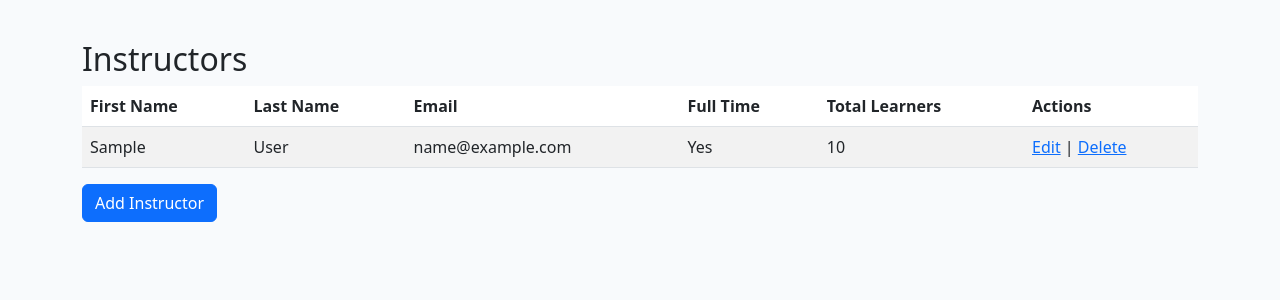
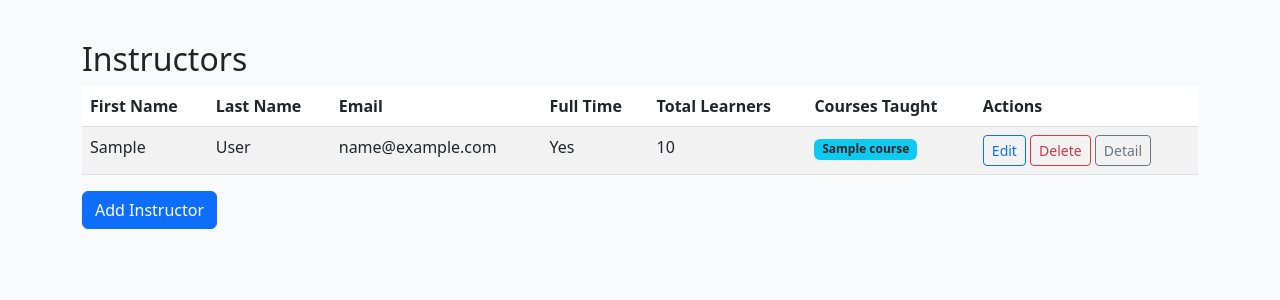
Before and after one commit to rafael-a-g-n/DjangoCRUD, a Django app: page /instructors/ in a window 1280 px wide. Shown: the part 56-356 px from the top of the page. Run offline with Django 4.2, Linux system fonts and the light colour scheme; tables that the repository leaves empty hold one stand-in row (values such as "Sample post").

Commit message:
Display courses taught by each instructor in list view with Bootstrap styling and detail link

```diff
--- a/crud/templates/crud/instructor_list.html
+++ b/crud/templates/crud/instructor_list.html
@@ -9,6 +9,7 @@
             <th>Email</th>
             <th>Full Time</th>
             <th>Total Learners</th>
+            <th>Courses Taught</th>
             <th>Actions</th>
         </tr>
     </thead>
@@ -21,8 +22,18 @@
             <td>{{ instructor.full_time|yesno:"Yes,No" }}</td>
             <td>{{ instructor.total_learners|default:0 }}</td>
             <td>
-                <a href="{% url 'crud:instructor_update' instructor.id %}">Edit</a> |
-                <a href="{% url 'crud:instructor_delete' instructor.id %}">Delete</a>
+                <ul class="list-unstyled mb-0">
+                {% for course in instructor.course_set.all %}
+                    <li><span class="badge bg-info text-dark">{{ course.name|escape }}</span></li>
+                {% empty %}
+                    <li><span class="text-muted">None</span></li>
+                {% endfor %}
+                </ul>
+            </td>
+            <td>
+                <a href="{% url 'crud:instructor_update' instructor.id %}" class="btn btn-sm btn-outline-primary">Edit</a>
+                <a href="{% url 'crud:instructor_delete' instructor.id %}" class="btn btn-sm btn-outline-danger">Delete</a>
+                <a href="{% url 'crud:instructor_detail' instructor.id %}" class="btn btn-sm btn-outline-secondary">Detail</a>
             </td>
         </tr>
         {% empty %}
```
